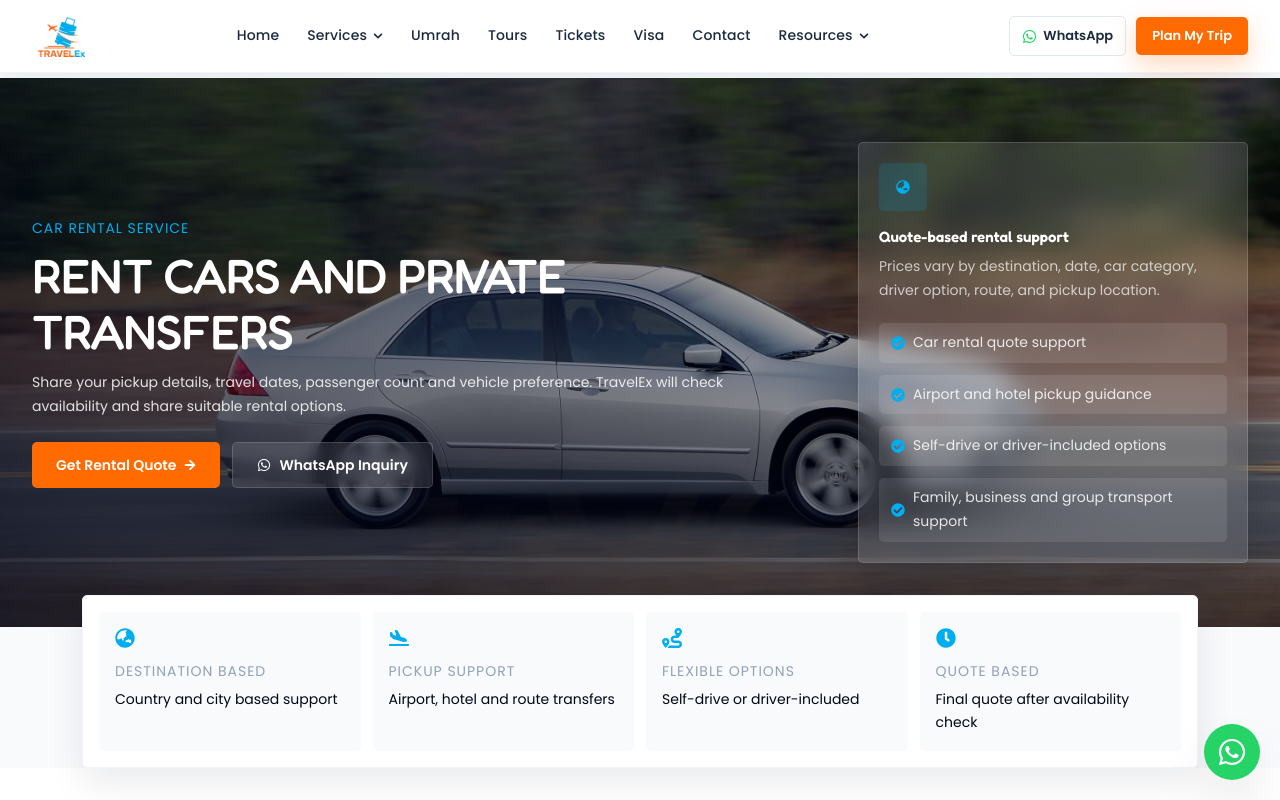
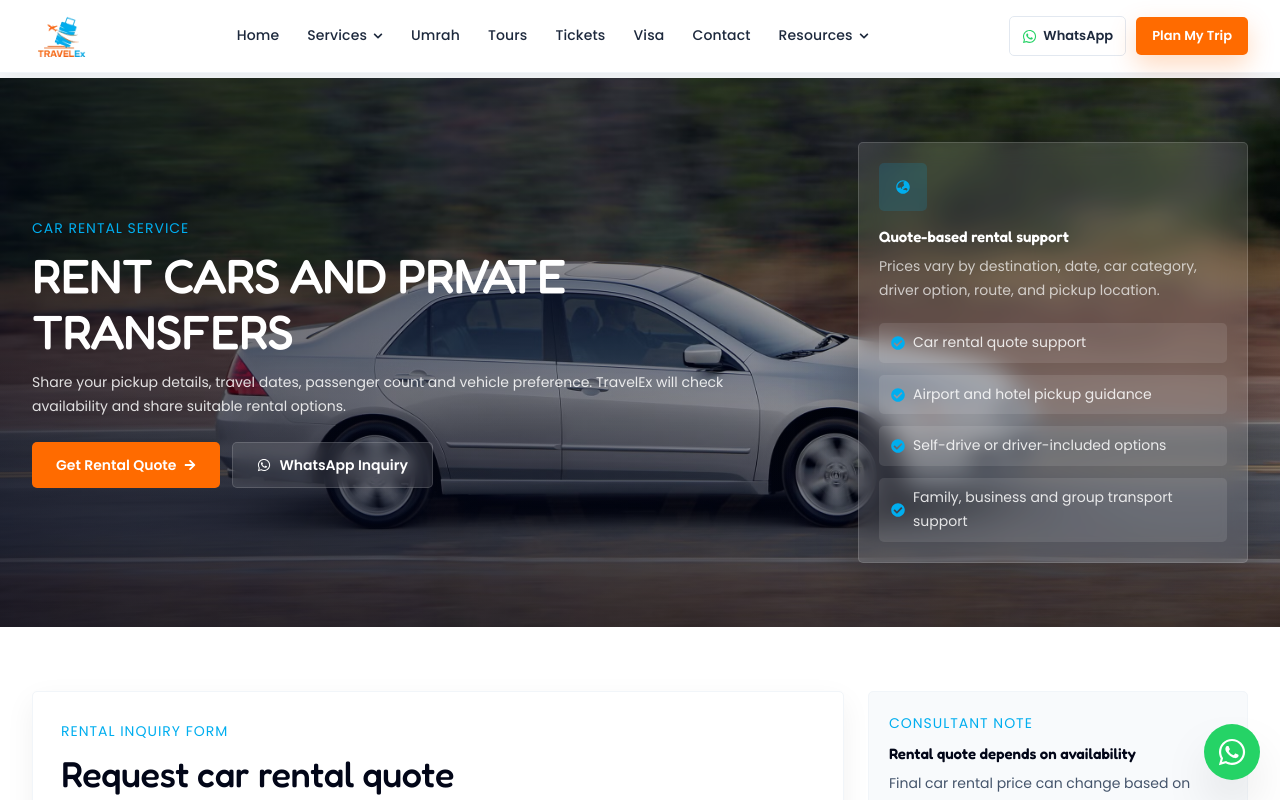
Before and after one commit to musadiqhussain110/travelex-frontend, a React (Vite) app: page /car-rental in a window 1280 px wide. Shown: the top 800 px of the page. Built offline with nearby package versions, Linux system fonts and the light colour scheme.

Commit message:
Clean backend config files

```diff
--- a/src/pages/CarRentalPage.jsx
+++ b/src/pages/CarRentalPage.jsx
@@ -537,68 +537,6 @@ const CarRentalPage = () => {
         </div>
       </section>
 
-      {/* Service Intro */}
-      <section className="relative z-20 -mt-5 bg-transparent sm:-mt-8">
-        <div className="mx-auto max-w-[1180px] px-4 sm:px-6 lg:px-8">
-          <div className="grid grid-cols-2 gap-2 rounded-[5px] border border-slate-100 bg-white p-3 shadow-[0_14px_36px_rgba(15,23,42,0.09)] sm:grid-cols-2 sm:gap-3 sm:p-4 lg:grid-cols-4">
-            {[
-              {
-                title: "Destination",
-                desktopTitle: "Destination Based",
-                text: "City based support",
-                desktopText: "Country and city based support",
-                icon: FaGlobeAsia,
-              },
-              {
-                title: "Pickup",
-                desktopTitle: "Pickup Support",
-                text: "Airport or hotel",
-                desktopText: "Airport, hotel and route transfers",
-                icon: FaPlaneArrival,
-              },
-              {
-                title: "Flexible",
-                desktopTitle: "Flexible Options",
-                text: "Self-drive or driver",
-                desktopText: "Self-drive or driver-included",
-                icon: FaRoute,
-              },
-              {
-                title: "Quote",
-                desktopTitle: "Quote Based",
-                text: "After availability",
-                desktopText: "Final quote after availability check",
-                icon: FaClock,
-              },
-            ].map((item) => {
-              const Icon = item.icon
-
-              return (
-                <div
-                  key={item.desktopTitle}
-                  className="rounded-[5px] bg-[#F8FAFC] p-3 sm:p-4"
-                >
-                  <Icon className="text-base text-[#00AEEF] sm:text-xl" />
-
-                  <p className="mt-2 font-poppins text-[8px] font-bold uppercase tracking-[0.08em] text-slate-400 sm:mt-3 sm:text-[10px] sm:tracking-[0.1em]">
-                    <span className="sm:hidden">{item.title}</span>
-                    <span className="hidden sm:inline">
-                      {item.desktopTitle}
-                    </span>
-                  </p>
-
-                  <p className="mt-1 font-poppins text-[10px] font-semibold leading-4 text-slate-950 sm:text-sm sm:leading-6">
-                    <span className="sm:hidden">{item.text}</span>
-                    <span className="hidden sm:inline">
-                      {item.desktopText}
-                    </span>
-                  </p>
-                </div>
-              )
-            })}
-          </div>
-        </div>
-      </section>
 
       {/* Quote Form */}
       <section
--- a/src/pages/HotelBookingPage.jsx
+++ b/src/pages/HotelBookingPage.jsx
@@ -255,7 +255,7 @@ const HotelBookingPage = () => {
         email: booking.email.trim(),
 
         serviceType: "hotel",
-        source: "hotel-booking-page",
+source: "hotel-page",
         pageUrl: window.location.href,
 
         city: booking.city.trim(),
--- a/src/pages/PackageDetails.jsx
+++ b/src/pages/PackageDetails.jsx
@@ -215,33 +215,6 @@ const PackageDetails = () => {
         </div>
       </section>
 
-      {/* Quick Facts */}
-      <section className="relative z-20 -mt-4 bg-transparent sm:-mt-8">
-        <div className="mx-auto max-w-[1180px] px-4 sm:px-6 lg:px-8">
-          <div className="grid grid-cols-2 gap-2 rounded-[12px] border border-slate-100 bg-white p-2.5 shadow-[0_14px_36px_rgba(15,23,42,0.09)] sm:grid-cols-2 sm:gap-3 sm:p-4 lg:grid-cols-4">
-            {quickFacts.map((item) => {
-              const Icon = item.icon
-
-              return (
-                <div
-                  key={item.label}
-                  className="rounded-[5px] bg-[#F8FAFC] p-2.5 sm:p-4"
-                >
-                  <Icon className="text-[13px] text-[#00AEEF] sm:text-xl" />
-
-                  <p className="mt-1.5 font-poppins text-[7px] font-bold uppercase tracking-[0.14em] text-slate-400 sm:mt-3 sm:text-[10px] sm:tracking-[0.16em]">
-                    {item.label}
-                  </p>
-
-                  <p className="mt-0.5 line-clamp-2 font-poppins text-[9px] font-semibold leading-3.5 text-slate-950 sm:mt-1 sm:text-sm sm:leading-6">
-                    {item.value}
-                  </p>
-                </div>
-              )
-            })}
-          </div>
-        </div>
-      </section>
 
       {/* Main Details */}
       <section className="bg-[#F8FAFC] py-8 sm:py-14">
--- a/src/services/publicApi.js
+++ b/src/services/publicApi.js
@@ -1,12 +1,14 @@
+import { API_BASE_URL } from "../config/apiConfig"
 
-import { API_BASE_URL } from "../config/apiConfig"
 const apiRequest = async (endpoint, options = {}) => {
+  const normalizedEndpoint = endpoint.startsWith("/") ? endpoint : `/${endpoint}`
+
   const headers = {
     "Content-Type": "application/json",
     ...(options.headers || {}),
   }
 
-  const response = await fetch(`${API_BASE_URL}${endpoint}`, {
+  const response = await fetch(`${API_BASE_URL}${normalizedEndpoint}`, {
     ...options,
     headers,
   })
@@ -14,9 +16,12 @@ const apiRequest = async (endpoint, options = {}) => {
   const data = await response.json().catch(() => ({}))
 
   if (!response.ok) {
+    console.error("Public API error:", data)
+
     const message =
       data?.message ||
       data?.error ||
+      data?.errors?.[0]?.message ||
       "Something went wrong. Please try again."
 
     throw new Error(message)
```
